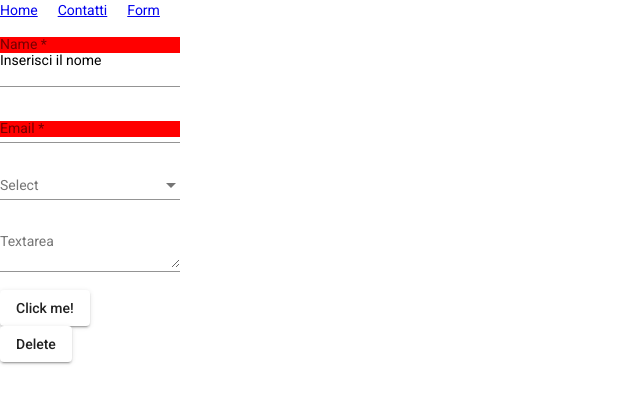
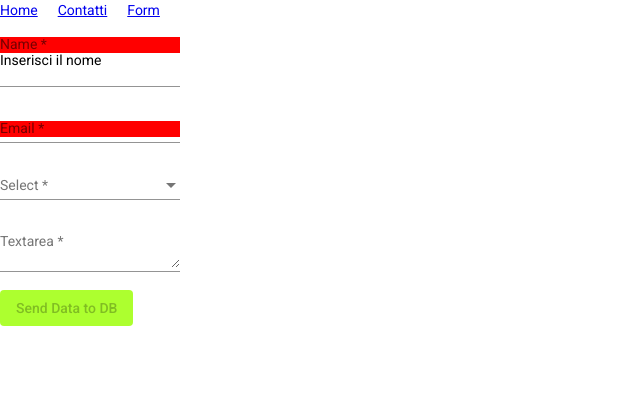
Before and after one commit to Amin23ElKassimi/angular-form, an Angular app: page /form in a window 1280 px wide. Shown: the top 404 px of the page, without its empty margins (0-640 px from the left). Built offline with nearby package versions, Linux system fonts and the light colour scheme.

Commit message:
Controlli aggiunti sul form

```diff
--- a/src/app/reactive-form/reactive-form.component.html
+++ b/src/app/reactive-form/reactive-form.component.html
@@ -28,6 +28,5 @@
     <mat-label>Textarea</mat-label>
     <textarea matInput name="intext" formControlName="intext"></textarea>
   </mat-form-field>
-  <button mat-raised-button type="submit">Click me!</button>
+  <button [disabled]="homeform.invalid" mat-raised-button type="submit" style="background-color: greenyellow;">Send Data to DB</button>
 </form>
-  <button mat-raised-button (click)="onDeletePersona()">Delete</button>
--- a/src/app/reactive-form/reactive-form.component.ts
+++ b/src/app/reactive-form/reactive-form.component.ts
@@ -21,8 +21,8 @@ export class ReactiveFormComponent implements OnInit {
       // Define your form controls and validators here
       name: new FormControl('', Validators.required),
       email: new FormControl('', [Validators.required, Validators.email]),
-      color: new FormControl(''),
-      intext: new FormControl(''),
+      color: new FormControl('', Validators.required),
+      intext: new FormControl('', Validators.required),
 
     })
 
```
